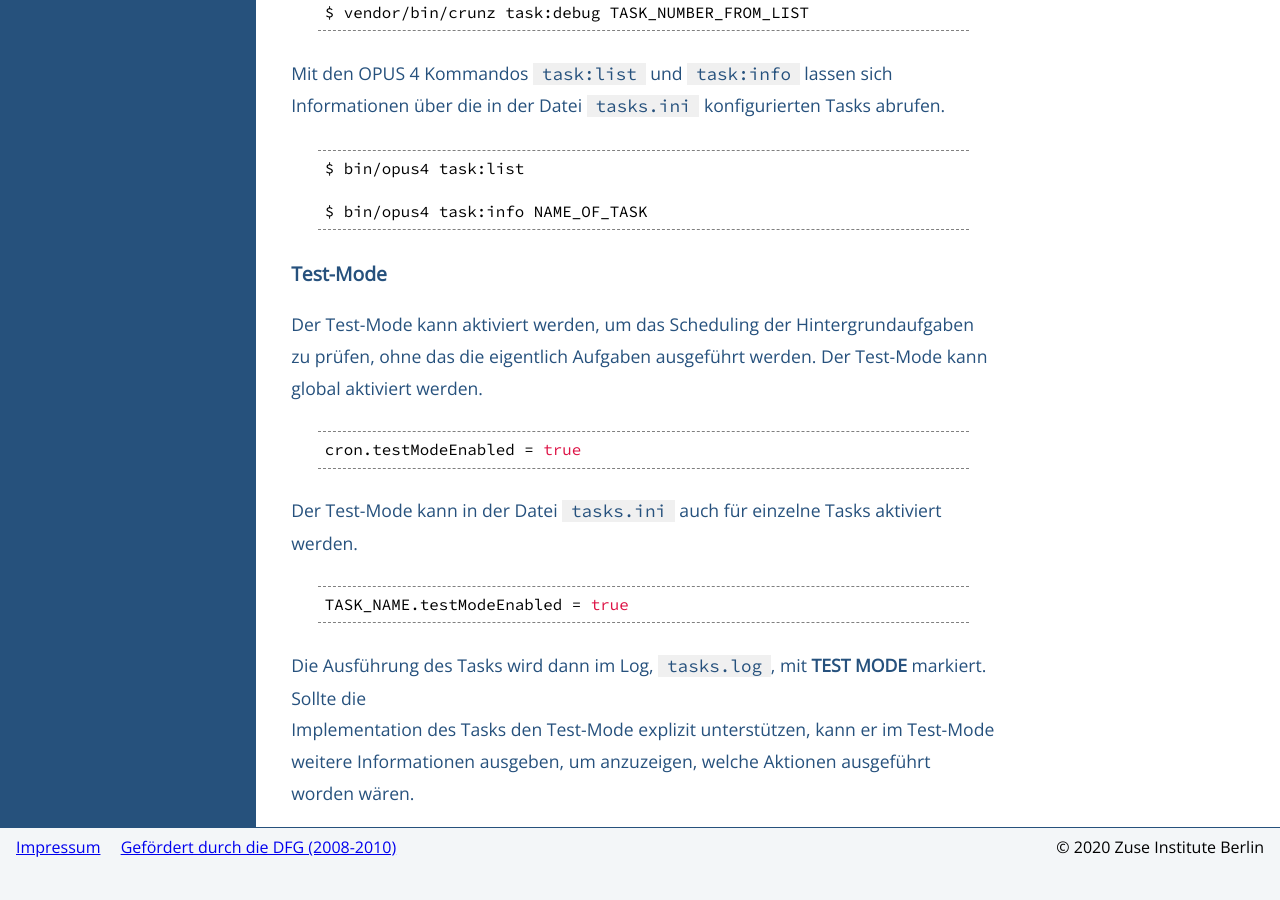
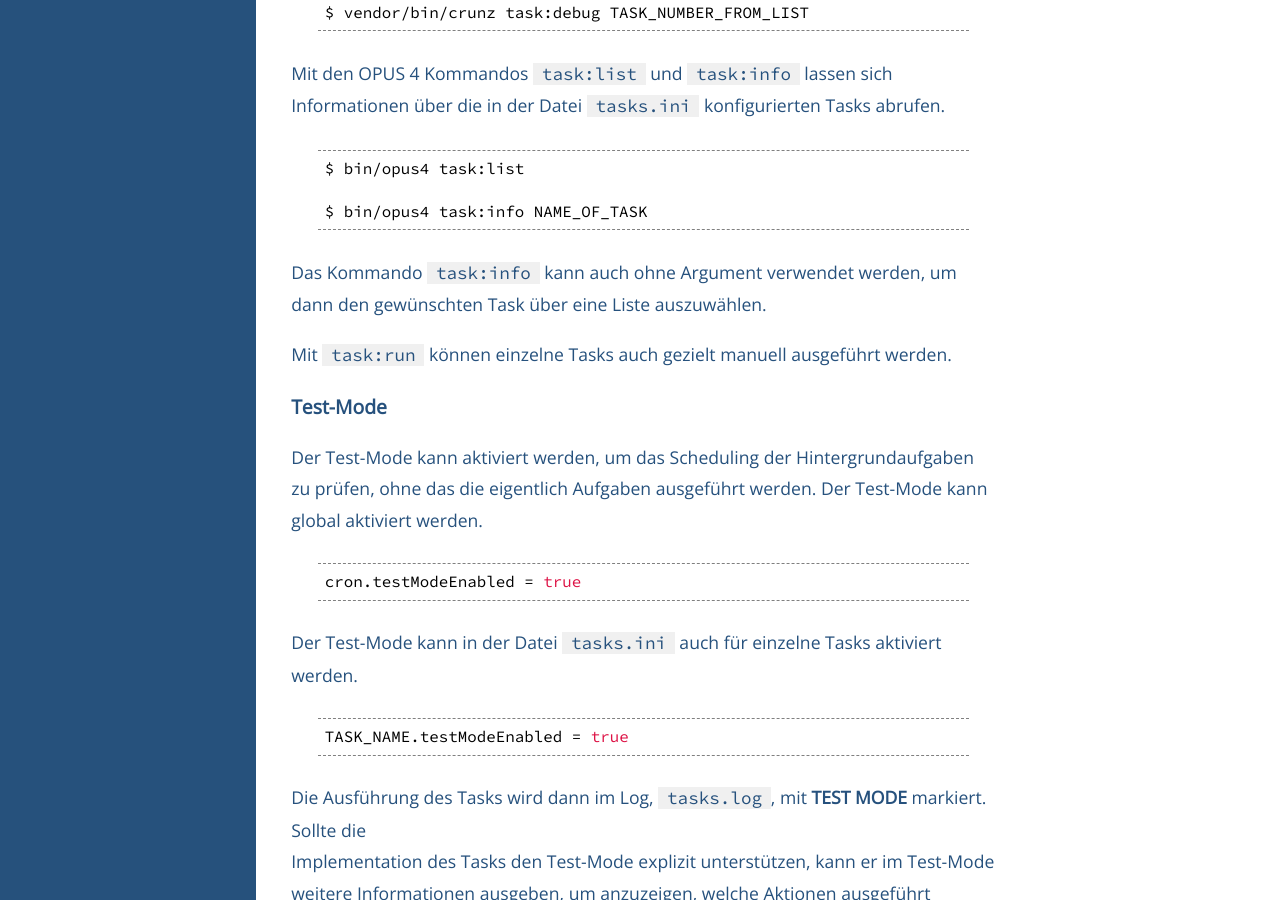
Before and after one commit to OPUS4/userdoc, a Jekyll site: the page built from config/tasks.md, in a window 1280 px wide and 900 px high, scrolled down 2823 px. Built offline with Jekyll 4.4.1, drawn with Linux system fonts in a browser that asks for light colours; before the commit the page ends 3691 px from its top, so only the background shows below that.

Commit message:
#118 Using task commands without argument

```diff
--- a/config/tasks.md
+++ b/config/tasks.md
@@ -103,6 +103,11 @@ der Datei `tasks.ini` konfigurierten Tasks abrufen.
 
     $ bin/opus4 task:info NAME_OF_TASK
 
+Das Kommando `task:info` kann auch ohne Argument verwendet werden, um dann den gewünschten Task
+über eine Liste auszuwählen.
+
+Mit `task:run` können einzelne Tasks auch gezielt manuell ausgeführt werden.
+
 ### Test-Mode
 
 Der Test-Mode kann aktiviert werden, um das Scheduling der Hintergrundaufgaben zu prüfen, ohne
```
